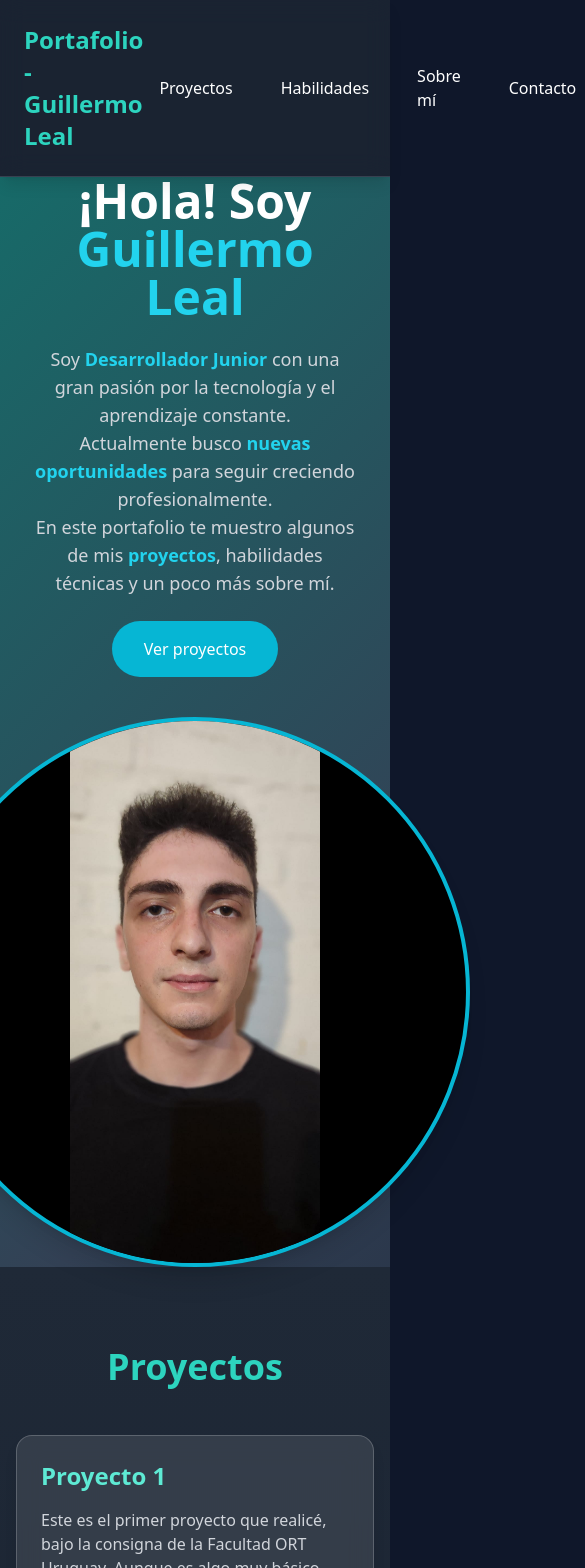
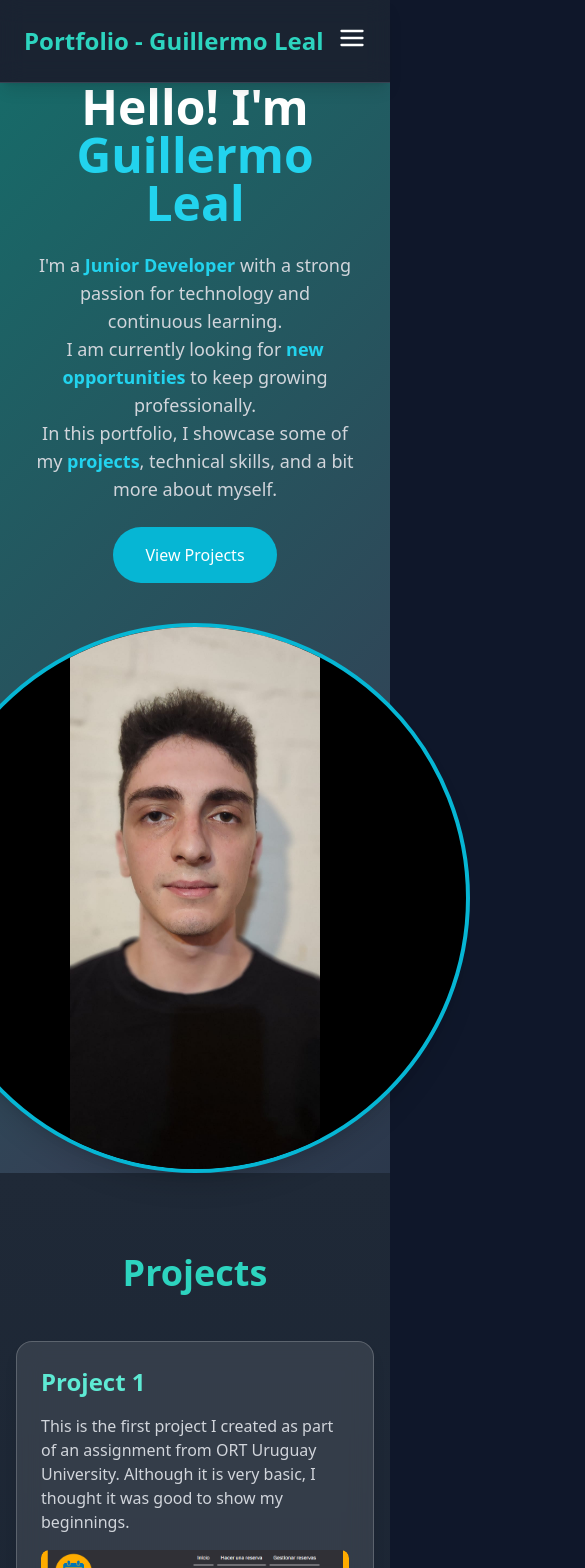
Before and after one commit to GuilleLeaal/react-portfolio, a React (Vite) app: page / in a window 390 px wide. Shown: the top 1568 px of the page, 585 px wide, since content can reach past the window. Built offline with nearby package versions, Linux system fonts and the light colour scheme; the HTML template or start-up script is replaced by a standard one.

Commit message:
Updated portfolio - Translated to English and added responsive fixes

```diff
--- a/src/components/About.tsx
+++ b/src/components/About.tsx
@@ -1,24 +1,25 @@
 export default function About() {
   return (
     <section id="about" className="py-20 bg-gradient-to-b from-gray-800 to-gray-900 scroll-mt-28">
-      <h2 className="text-4xl font-bold text-center mb-12 text-white">Sobre mí</h2>
+      <h2 className="text-4xl font-bold text-center mb-12 text-white">About Me</h2>
 
       <div className="max-w-3xl mx-auto backdrop-blur-md bg-white/10 border border-white/20 rounded-2xl p-8 shadow-lg text-center text-lg text-gray-300">
         <p className="mb-6">
-          Me encuentro cursando la etapa final de la carrera <span className="text-teal-400">"Analista en Tecnologías de la Información"</span> en la universidad ORT Uruguay Ingeniería.
-          Durante este proceso, adquirí conocimientos en diferentes lenguajes y herramientas como <span className="text-teal-400">JavaScript, Java, C#, CSS</span>, entre otros.
+          I am currently in the final stage of the <span className="text-teal-400">"Information Technology Analyst"</span> degree at ORT Uruguay University - Engineering.
+          Throughout this journey, I have gained knowledge in various programming languages and tools such as <span className="text-teal-400">JavaScript, Java, C#, CSS</span>, among others.
         </p>
 
         <p className="mb-6">
-          Actualmente estoy cursando <span className="text-teal-400">Big Data</span>, materia orientada a <span className="text-teal-400">Python</span>.
-          (De realizar satisfactoriamente esta última etapa obtendré el título total de la carrera a mediados de <span className="text-teal-400">2025</span>).
+          I am currently taking the <span className="text-teal-400">Big Data</span> course, focused on <span className="text-teal-400">Python</span>.
+          (If I successfully complete this final stage, I will obtain my degree by mid-<span className="text-teal-400">2025</span>).
         </p>
 
         <p>
-          Me considero una persona <span className="text-teal-400">proactiva, responsable y con gran capacidad de aprendizaje</span>.
-          Disfruto trabajar en equipo, aportar ideas y afrontar nuevos desafíos que me permitan seguir creciendo tanto a nivel profesional como personal.
+          I consider myself a <span className="text-teal-400">proactive, responsible person with a great ability to learn</span>.
+          I enjoy working in a team, contributing ideas, and facing new challenges that allow me to continue growing both professionally and personally.
         </p>
       </div>
+
     </section>
   );
 }
--- a/src/components/Contact.tsx
+++ b/src/components/Contact.tsx
@@ -2,19 +2,19 @@ import { FaLinkedin, FaGithub } from 'react-icons/fa';
 
 export default function Contact() {
   return (
-<section id="contact" className="py-20 bg-gradient-to-b from-gray-950 to-gray-900 scroll-mt-28">
-      <h2 className="text-4xl font-bold text-center mb-12 text-white">Contacto</h2>
+    <section id="contact" className="py-20 bg-gradient-to-b from-gray-950 to-gray-900 scroll-mt-28">
+      <h2 className="text-4xl font-bold text-center mb-12 text-white">Contact</h2>
 
       <div className="max-w-3xl mx-auto backdrop-blur-md bg-white/5 border border-white/20 rounded-2xl p-8 shadow-lg text-center text-gray-300">
         <p className="text-lg mb-8">
-          ¿Querés trabajar conmigo? <span className="text-teal-400">¡Estoy abierto a nuevas oportunidades!</span> No dudes en escribirme y charlamos.
+          Want to work with me? <span className="text-teal-400">I'm open to new opportunities!</span> Feel free to reach out and let's talk.
         </p>
 
         <a
           href="mailto:guillermo.leal.9.9.02@gmail.com"
           className="inline-block bg-cyan-500 hover:bg-cyan-600 text-white px-8 py-4 rounded-full shadow-lg hover:scale-110 transition-transform duration-300 mb-8"
         >
-          Enviame un correo
+          Send me an email
         </a>
 
         <div className="flex justify-center gap-8">
--- a/src/components/Footer.tsx
+++ b/src/components/Footer.tsx
@@ -2,9 +2,9 @@ export default function Footer() {
   return (
     <footer className="py-6 text-center bg-gray-900 border-t border-gray-700">
       <p className="text-sm text-gray-400">
-        © {new Date().getFullYear()} Guillermo Leal - Todos los derechos reservados
+        © {new Date().getFullYear()} Guillermo Leal - All rights reserved
       </p>
-      <p className="text-xs text-gray-500 mt-2 italic">Gracias por visitar mi portafolio 🚀</p>
+      <p className="text-xs text-gray-500 mt-2 italic">Thank you for visiting my portfolio 🚀</p>
     </footer>
   );
 }
--- a/src/components/Hero.tsx
+++ b/src/components/Hero.tsx
@@ -13,20 +13,21 @@ export default function Hero() {
         className="md:w-1/2 flex flex-col justify-center items-center text-center px-8 md:px-20 space-y-6"
       >
         <h1 className="text-5xl md:text-6xl font-bold">
-          ¡Hola! Soy <span className="text-cyan-400">Guillermo Leal</span>
+          Hello! I'm <span className="text-cyan-400">Guillermo Leal</span>
         </h1>
         <p className="text-lg max-w-xl text-gray-300">
-          Soy <span className="text-cyan-400 font-semibold">Desarrollador Junior</span> con una gran pasión por la tecnología y el aprendizaje constante.
-          <br />Actualmente busco <span className="text-cyan-400 font-semibold">nuevas oportunidades</span> para seguir creciendo profesionalmente.
-          <br />En este portafolio te muestro algunos de mis <span className="text-cyan-400 font-semibold">proyectos</span>, habilidades técnicas y un poco más sobre mí.
+          I'm a <span className="text-cyan-400 font-semibold">Junior Developer</span> with a strong passion for technology and continuous learning.
+          <br />I am currently looking for <span className="text-cyan-400 font-semibold">new opportunities</span> to keep growing professionally.
+          <br />In this portfolio, I showcase some of my <span className="text-cyan-400 font-semibold">projects</span>, technical skills, and a bit more about myself.
         </p>
         <a
           href="#projects"
           className="px-8 py-4 bg-cyan-500 hover:bg-cyan-600 text-white rounded-full transition duration-300"
         >
-          Ver proyectos
+          View Projects
         </a>
       </motion.div>
+
 
       {/* Imagen animada desde la derecha */}
       <motion.div
--- a/src/components/Navbar.tsx
+++ b/src/components/Navbar.tsx
@@ -1,58 +1,50 @@
+import { useState } from 'react';
 import { motion } from 'framer-motion';
-import { FiDownload } from 'react-icons/fi';
+import { FiDownload, FiMenu, FiX } from 'react-icons/fi';
 import '../index.css';
 
 export default function Navbar() {
+  const [menuOpen, setMenuOpen] = useState(false);
+
   return (
     <motion.nav
       initial={{ opacity: 0, y: -50 }}
       animate={{ opacity: 1, y: 0 }}
       transition={{ duration: 1 }}
-      className="flex justify-between items-center p-6
-                 bg-gray-800/70 backdrop-blur-md shadow-lg sticky top-0 z-50 border-b border-gray-700"
+      className="bg-gray-800/70 backdrop-blur-md shadow-lg sticky top-0 z-50 border-b border-gray-700"
     >
-      <h1 className="text-2xl font-bold text-teal-400">Portafolio - Guillermo Leal</h1>
+      <div className="flex justify-between items-center p-6">
+        <h1 className="text-2xl font-bold text-teal-400">Portfolio - Guillermo Leal</h1>
 
-      <div className="space-x-4 flex items-center">
-        <a
-          href="#projects"
-          className="px-4 py-2 rounded-lg text-white hover:bg-gradient-to-r hover:from-teal-400 hover:to-cyan-500
-                     hover:scale-105 transition duration-300"
-        >
-          Proyectos
-        </a>
-        <a
-          href="#skills"
-          className="px-4 py-2 rounded-lg text-white hover:bg-gradient-to-r hover:from-teal-400 hover:to-cyan-500
-                     hover:scale-105 transition duration-300"
-        >
-          Habilidades
-        </a>
-        <a
-          href="#about"
-          className="px-4 py-2 rounded-lg text-white hover:bg-gradient-to-r hover:from-teal-400 hover:to-cyan-500
-                     hover:scale-105 transition duration-300"
-        >
-          Sobre mí
-        </a>
-        <a
-          href="#contact"
-          className="px-4 py-2 rounded-lg text-white hover:bg-gradient-to-r hover:from-teal-400 hover:to-cyan-500
-                     hover:scale-105 transition duration-300"
-        >
-          Contacto
-        </a>
+        <div className="md:hidden">
+          <button onClick={() => setMenuOpen(!menuOpen)}>
+            {menuOpen ? <FiX size={28} className="text-white" /> : <FiMenu size={28} className="text-white" />}
+          </button>
+        </div>
 
-        {/* Botón de descargar CV con icono */}
-        <a
-          href="/GuillermoLealCV.pdf"
-          download
-          className="ml-4 px-4 py-2 bg-cyan-500 hover:bg-cyan-600 text-white rounded-lg shadow-md
-                     flex items-center gap-2 hover:scale-105 transition duration-300"
-        >
-          <FiDownload className="text-xl" /> Descargar CV
-        </a>
+        <div className="space-x-4 hidden md:flex items-center">
+          <a href="#projects" className="px-4 py-2 rounded-lg text-white hover:bg-gradient-to-r hover:from-teal-400 hover:to-cyan-500 hover:scale-105 transition duration-300">Projects</a>
+          <a href="#skills" className="px-4 py-2 rounded-lg text-white hover:bg-gradient-to-r hover:from-teal-400 hover:to-cyan-500 hover:scale-105 transition duration-300">Skills</a>
+          <a href="#about" className="px-4 py-2 rounded-lg text-white hover:bg-gradient-to-r hover:from-teal-400 hover:to-cyan-500 hover:scale-105 transition duration-300">About me</a>
+          <a href="#contact" className="px-4 py-2 rounded-lg text-white hover:bg-gradient-to-r hover:from-teal-400 hover:to-cyan-500 hover:scale-105 transition duration-300">Contact</a>
+
+          <a href="/GuillermoLealCV.pdf" download className="ml-4 px-4 py-2 bg-cyan-500 hover:bg-cyan-600 text-white rounded-lg shadow-md flex items-center gap-2 hover:scale-105 transition duration-300">
+            <FiDownload className="text-xl" /> Download CV
+          </a>
+        </div>
       </div>
+
+      {menuOpen && (
+        <div className="flex flex-col items-center bg-gray-800/90 p-4 space-y-4 md:hidden">
+          <a href="#projects" onClick={() => setMenuOpen(false)} className="text-white">Proyectos</a>
+          <a href="#skills" onClick={() => setMenuOpen(false)} className="text-white">Habilidades</a>
+          <a href="#about" onClick={() => setMenuOpen(false)} className="text-white">Sobre mí</a>
+          <a href="#contact" onClick={() => setMenuOpen(false)} className="text-white">Contacto</a>
+          <a href="/GuillermoLealCV.pdf" download className="px-4 py-2 bg-cyan-500 hover:bg-cyan-600 text-white rounded-lg shadow-md flex items-center gap-2">
+            <FiDownload className="text-xl" /> Descargar CV
+          </a>
+        </div>
+      )}
     </motion.nav>
   );
 }
--- a/src/components/Projects.tsx
+++ b/src/components/Projects.tsx
@@ -7,25 +7,25 @@ import { IoClose } from 'react-icons/io5';
 
 const projects = [
   {
-    title: 'Proyecto 1',
-    description: 'Este es el primer proyecto que realicé, bajo la consigna de la Facultad ORT Uruguay. Aunque es algo muy básico, me pareció bien mostrar mis inicios.',
+    title: 'Project 1',
+    description: 'This is the first project I created as part of an assignment from ORT Uruguay University. Although it is very basic, I thought it was good to show my beginnings.',
     imagen: primerProyecto,
     demo: 'https://primer-proyecto-tau.vercel.app'
   },
   {
-    title: 'Proyecto 2',
-    description: 'Fue mi primer trabajo completamente enfocado al frontend bajo la consigna de la Facultad ORT Uruguay. Si bien es algo básico, como dije anteriormente, me gusta mostrar mis inicios.',
+    title: 'Project 2',
+    description: 'This was my first project fully focused on frontend development as part of an assignment from ORT Uruguay University. Although it is basic, as I mentioned before, I like to show my early work.',
     imagen: segundoProyecto,
     demo: 'https://dise-o-interfaz-basico.vercel.app'
   },
   {
-    title: 'Proyecto 3',
-    description: 'Primer proyecto en el que utilice React, mas que en el diseño, estaba enfocado en el aprendizaje de su uso funcional (Cambios visuales al momento de realizar un cambio). Se realizo un sistema para que una persona lleve registro de sus comidas, calorias, etc.. Como agregado tiene un mapa con todos los usuarios registrados en la api.',
+    title: 'Project 3',
+    description: 'This was the first project where I used React. More than the design, it was focused on learning its functional use (visual changes when performing actions). A system was created for a user to track their meals, calories, etc. Additionally, it includes a map showing all users registered in the API.',
     imagen: tercerProyecto
   },
   {
-    title: 'Proyecto Integrador',
-    description: 'Es el ultimo proyecto que realice hasta el momento. Es el Proyecto Integrador para la carrera "Analista en tecnologias de la informacion" de la universidad ORT". Diseño realizado segun el gusto del cliente con el que trabajamos. Se realizo un ecommerce junto a un sistema de gestion. En este caso la demo se mostrara en un video desde youtube.',
+    title: 'Capstone Project',
+    description: 'This is the latest project I have completed. It is the Capstone Project for the "Information Technology Analyst" degree at ORT University. The design was created according to the client\'s preferences. An e-commerce platform was developed along with a management system. In this case, the demo is shown in a YouTube video.',
     imagen: proyectoFinal,
     demo: 'https://youtu.be/1CObgj2UHr8'
   },
@@ -36,7 +36,7 @@ export default function Projects() {
 
   return (
     <section id="projects" className="py-20 bg-gradient-to-b from-gray-800 to-gray-900 scroll-mt-28">
-      <h2 className="text-4xl font-bold text-center mb-12 text-teal-400">Proyectos</h2>
+      <h2 className="text-4xl font-bold text-center mb-12 text-teal-400">Projects</h2>
 
       <div className="grid grid-cols-1 md:grid-cols-2 gap-8 max-w-6xl mx-auto px-4">
         {projects.map((project, index) => (
@@ -73,7 +73,7 @@ export default function Projects() {
                 rel="noopener noreferrer"
                 className="inline-block mt-4 px-6 py-3 bg-cyan-500 text-white rounded-lg hover:bg-cyan-600 transition duration-300"
               >
-                Ver Demo
+                View Demo
               </a>
             )}
           </div>
--- a/src/components/Skills.tsx
+++ b/src/components/Skills.tsx
@@ -22,7 +22,7 @@ export default function Skills() {
 
   return (
     <section id="skills" className="py-20 bg-gradient-to-b from-gray-950 to-gray-900 scroll-mt-28">
-      <h2 className="text-4xl font-bold text-center mb-12 text-white">Habilidades</h2>
+      <h2 className="text-4xl font-bold text-center mb-12 text-white">Skills</h2>
       <div className="grid grid-cols-2 sm:grid-cols-3 lg:grid-cols-6 gap-6 max-w-6xl mx-auto">
         {skills.map((skill, index) => (
           <span
```
